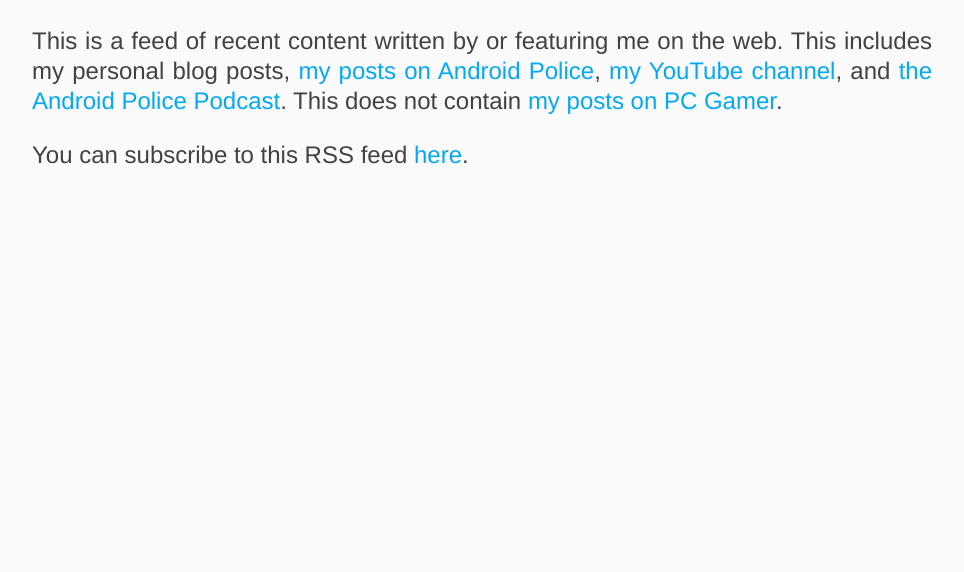
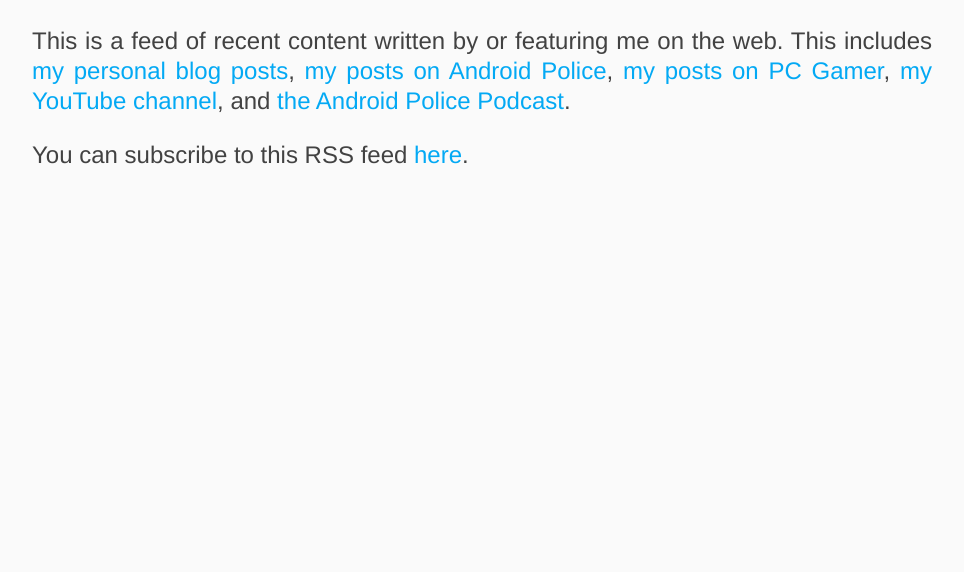
Before and after one commit to corbindavenport/oldsite, a plain HTML site: page web.html in a window 1280 px wide. Shown: the part 228-800 px from the top of the page, without its empty margins (158-1122 px from the left). Drawn offline with nearby package versions, Linux system fonts and the light colour scheme.

Commit message:
Remove duplicate social links, update web feed

```diff
--- a/web.html
+++ b/web.html
@@ -35,7 +35,6 @@
 			"name" : "Corbin Davenport",
 			"url" : "https://corbin.io",
 			"sameAs" : [ "https://twitter.com/corbindavenport",
-					"https://plus.google.com/u/0/+CorbinDavenport",
 					"https://www.linkedin.com/in/corbindavenport",
 					"https://plus.google.com/+CorbinDavenport"]
 		}
@@ -75,7 +74,7 @@
 	<div class="content">
 
 		<h1>On the web 🌐</h1>
-		<p>This is a feed of recent content written by or featuring me on the web. This includes my personal blog posts, <a href="https://www.androidpolice.com/author/corbin-davenport/" target="_blank">my posts on Android Police</a>, <a href="https://www.youtube.com/channel/UC_c_u7S24rU23He0CWOANHg" target="_blank">my YouTube channel</a>, and <a href="https://www.youtube.com/channel/UCEv-b-LezyQ6QZ8brh4QZQg" target="_blank">the Android Police Podcast</a>. This does not contain <a href="https://www.androidpolice.com/author/corbin-davenport/" target="_blank">my posts on PC Gamer</a>.</p>
+		<p>This is a feed of recent content written by or featuring me on the web. This includes <a href="https://blog.corbin.io" target="_blank">my personal blog posts</a>, <a href="https://www.androidpolice.com/author/corbin-davenport/" target="_blank">my posts on Android Police</a>, <a href="https://www.androidpolice.com/author/corbin-davenport/" target="_blank">my posts on PC Gamer</a>, <a href="https://www.youtube.com/channel/UC_c_u7S24rU23He0CWOANHg" target="_blank">my YouTube channel</a>, and <a href="https://www.youtube.com/channel/UCEv-b-LezyQ6QZ8brh4QZQg" target="_blank">the Android Police Podcast</a>.</p>
 		<p>You can subscribe to this RSS feed <a href="https://feeds.feedburner.com/corbin-web" target="_blank">here</a>.</p>
 		<script src="https://feeds.feedburner.com/corbin-web?format=sigpro" type="text/javascript"></script>
 		<noscript>
```
Also changed, not shown: 404.html (+0 -1 lines), contact.html (+0 -1 lines), index-amp.html (+0 -1 lines), index.html (+0 -1 lines), photos.html (+0 -1 lines), projects.html (+0 -1 lines).
